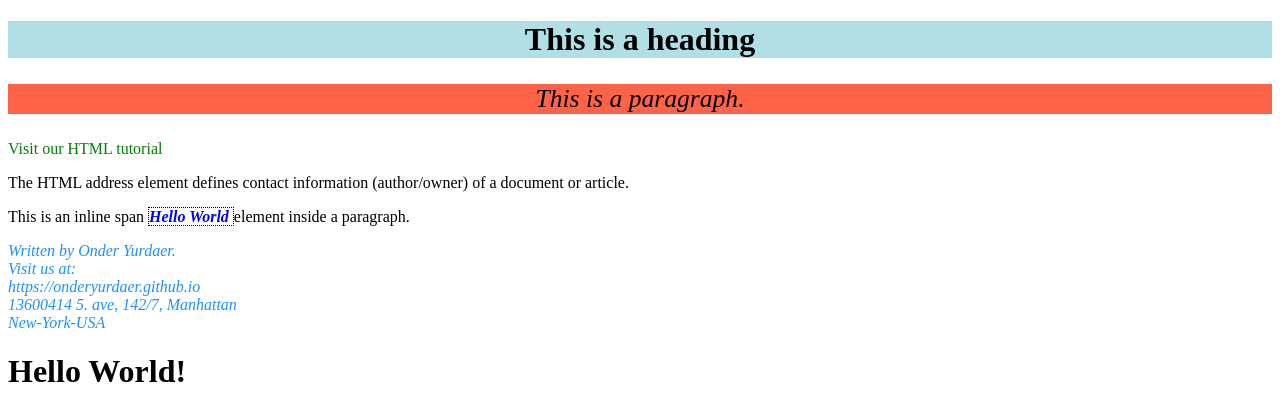
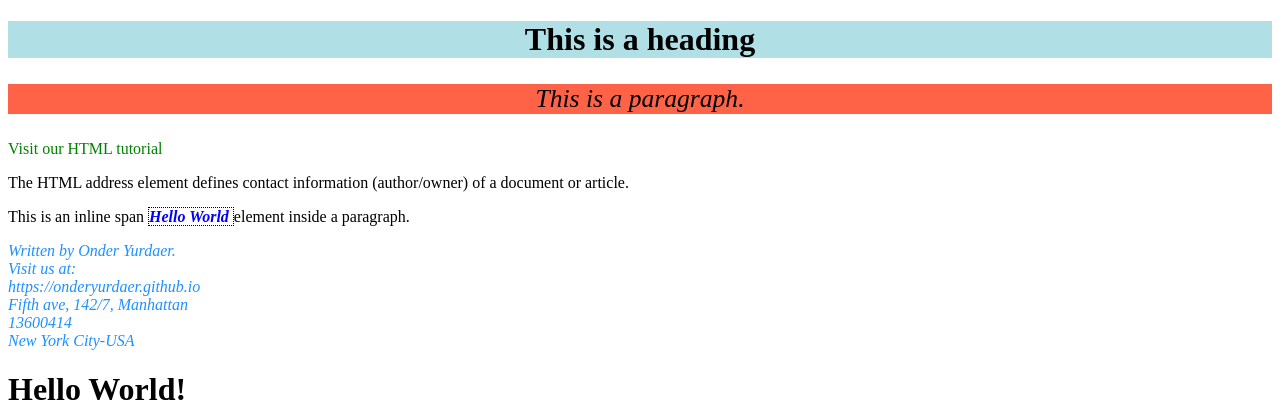
Before and after one commit to onderyurdaer/onderyurdaer.github.io, a plain HTML site: page index.html in a window 1280 px wide. Shown: the top 409 px of the page. Drawn offline with Linux system fonts and the light colour scheme.

Commit message:
Update index.html

```diff
--- a/index.html
+++ b/index.html
@@ -39,9 +39,10 @@
 Written by Onder Yurdaer.<br>
 Visit us at:<br>
 https://onderyurdaer.github.io<br>
-13600414
-5. ave, 142/7, Manhattan<br>
-New-York-USA
+
+Fifth ave, 142/7, Manhattan<br>
+13600414<br>
+New York City-USA
 </address>
 <h1 id="myHeader">Hello World!</h1>
 <button onclick="displayResult()">Change text</button>
```
